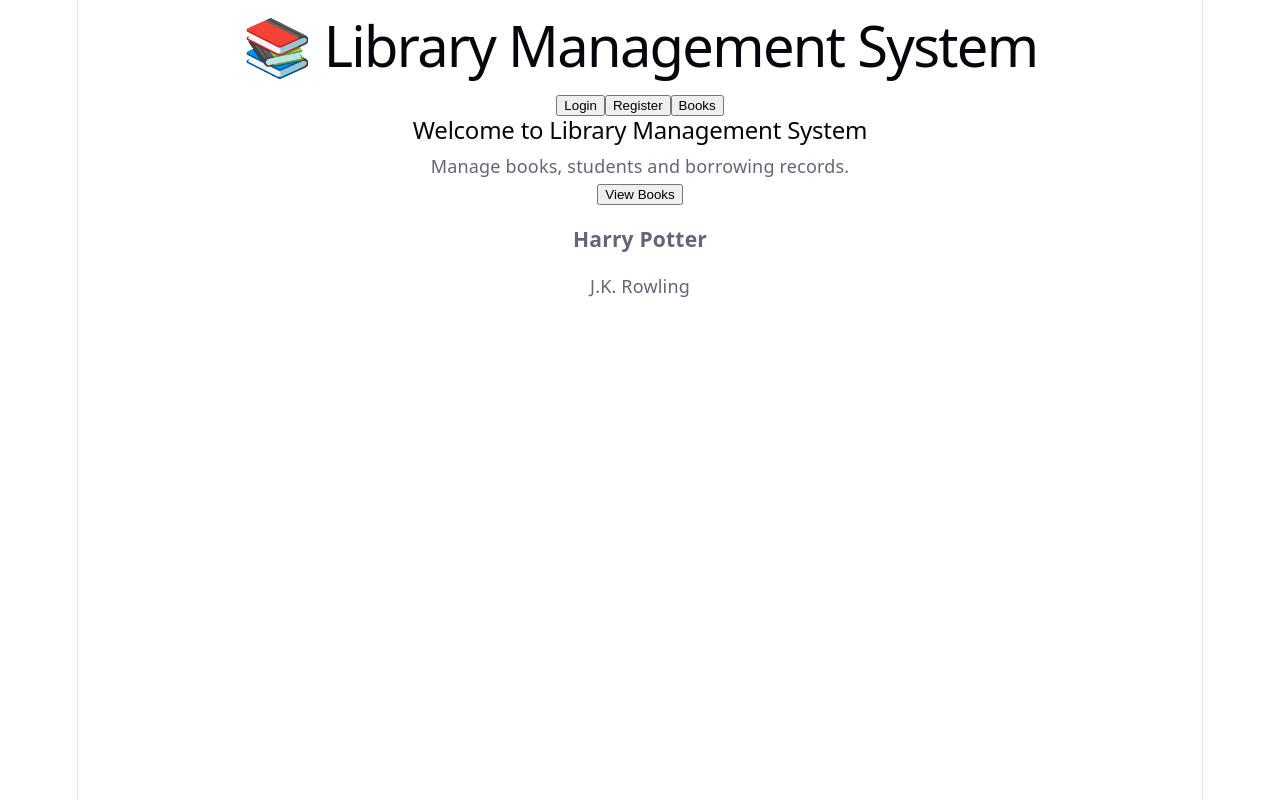
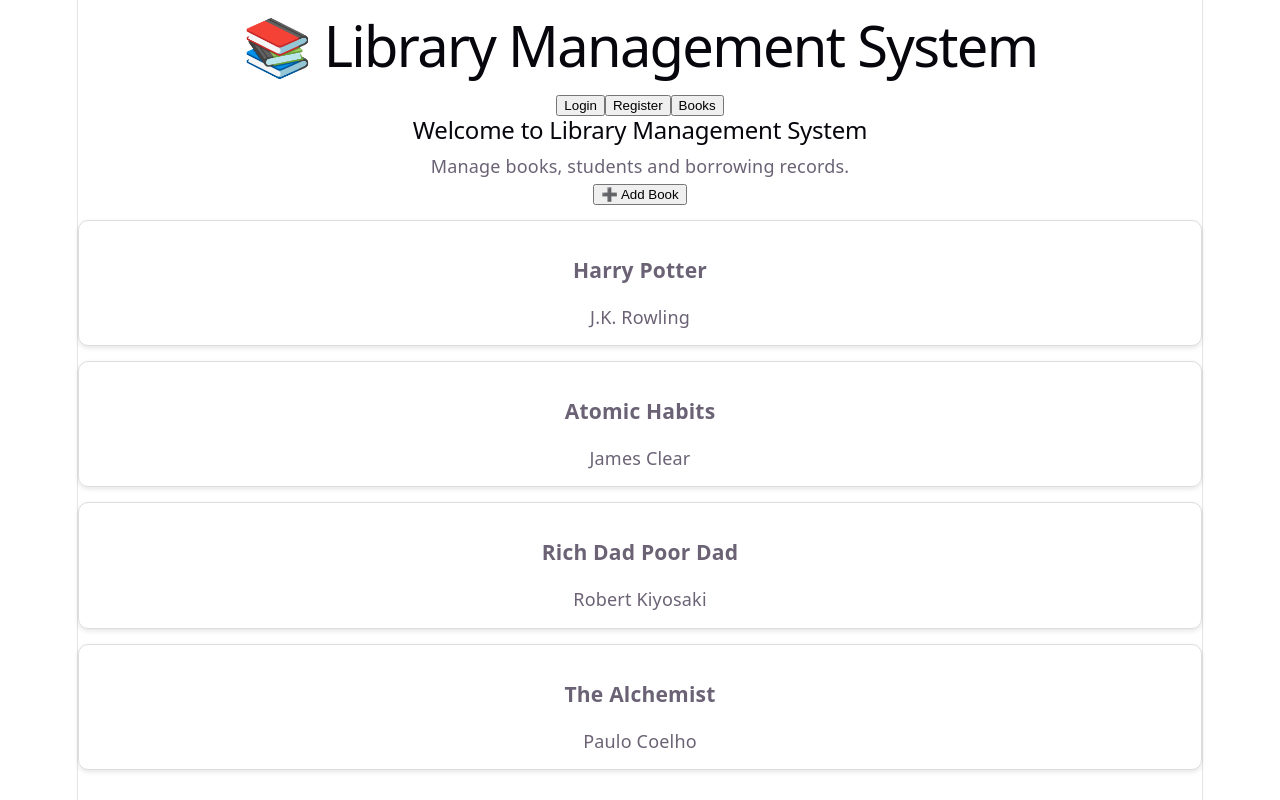
Before and after one commit to avanirawat30/library-management-frontend, a React (Vite) app: page / in a window 1280 px wide. Built offline with nearby package versions, Linux system fonts and the light colour scheme.

Commit message:
Day 12 React state, dynamic rendering and styling

```diff
--- a/src/App.css
+++ b/src/App.css
@@ -1,184 +1,15 @@
-.counter {
-  font-size: 16px;
-  padding: 5px 10px;
-  border-radius: 5px;
-  color: var(--accent);
-  background: var(--accent-bg);
-  border: 2px solid transparent;
-  transition: border-color 0.3s;
-  margin-bottom: 24px;
-
-  &:hover {
-    border-color: var(--accent-border);
-  }
-  &:focus-visible {
-    outline: 2px solid var(--accent);
-    outline-offset: 2px;
-  }
+.app {
+  max-width: 900px;
+  margin: auto;
+  padding: 20px;
 }
 
-.hero {
-  position: relative;
-
-  .base,
-  .framework,
-  .vite {
-    inset-inline: 0;
-    margin: 0 auto;
-  }
-
-  .base {
-    width: 170px;
-    position: relative;
-    z-index: 0;
-  }
-
-  .framework,
-  .vite {
-    position: absolute;
-  }
-
-  .framework {
-    z-index: 1;
-    top: 34px;
-    height: 28px;
-    transform: perspective(2000px) rotateZ(300deg) rotateX(44deg) rotateY(39deg)
-      scale(1.4);
-  }
-
-  .vite {
-    z-index: 0;
-    top: 107px;
-    height: 26px;
-    width: auto;
-    transform: perspective(2000px) rotateZ(300deg) rotateX(40deg) rotateY(39deg)
-      scale(0.8);
-  }
+.heading {
+  text-align: center;
 }
 
-#center {
-  display: flex;
-  flex-direction: column;
-  gap: 25px;
-  place-content: center;
-  place-items: center;
-  flex-grow: 1;
-
-  @media (max-width: 1024px) {
-    padding: 32px 20px 24px;
-    gap: 18px;
-  }
+.action-btn {
+  padding: 10px 20px;
+  margin: 15px 0;
+  cursor: pointer;
 }
-
-#next-steps {
-  display: flex;
-  border-top: 1px solid var(--border);
-  text-align: left;
-
-  & > div {
-    flex: 1 1 0;
-    padding: 32px;
-    @media (max-width: 1024px) {
-      padding: 24px 20px;
-    }
-  }
-
-  .icon {
-    margin-bottom: 16px;
-    width: 22px;
-    height: 22px;
-  }
-
-  @media (max-width: 1024px) {
-    flex-direction: column;
-    text-align: center;
-  }
-}
-
-#docs {
-  border-right: 1px solid var(--border);
-
-  @media (max-width: 1024px) {
-    border-right: none;
-    border-bottom: 1px solid var(--border);
-  }
-}
-
-#next-steps ul {
-  list-style: none;
-  padding: 0;
-  display: flex;
-  gap: 8px;
-  margin: 32px 0 0;
-
-  .logo {
-    height: 18px;
-  }
-
-  a {
-    color: var(--text-h);
-    font-size: 16px;
-    border-radius: 6px;
-    background: var(--social-bg);
-    display: flex;
-    padding: 6px 12px;
-    align-items: center;
-    gap: 8px;
-    text-decoration: none;
-    transition: box-shadow 0.3s;
-
-    &:hover {
-      box-shadow: var(--shadow);
-    }
-    .button-icon {
-      height: 18px;
-      width: 18px;
-    }
-  }
-
-  @media (max-width: 1024px) {
-    margin-top: 20px;
-    flex-wrap: wrap;
-    justify-content: center;
-
-    li {
-      flex: 1 1 calc(50% - 8px);
-    }
-
-    a {
-      width: 100%;
-      justify-content: center;
-      box-sizing: border-box;
-    }
-  }
-}
-
-#spacer {
-  height: 88px;
-  border-top: 1px solid var(--border);
-  @media (max-width: 1024px) {
-    height: 48px;
-  }
-}
-
-.ticks {
-  position: relative;
-  width: 100%;
-
-  &::before,
-  &::after {
-    content: '';
-    position: absolute;
-    top: -4.5px;
-    border: 5px solid transparent;
-  }
-
-  &::before {
-    left: 0;
-    border-left-color: var(--border);
-  }
-  &::after {
-    right: 0;
-    border-right-color: var(--border);
-  }
-}
--- a/src/App.jsx
+++ b/src/App.jsx
@@ -1,20 +1,57 @@
+import { useState } from "react";
 import Navbar from "./components/Navbar";
 import BookCard from "./components/BookCard";
 function App() {
+  const [books, setBooks] = useState([
+  {
+    title: "Harry Potter",
+    author: "J.K. Rowling"
+  },
+  {
+    title: "Atomic Habits",
+    author: "James Clear"
+  },
+  {
+    title: "Rich Dad Poor Dad",
+    author: "Robert Kiyosaki"
+  },
+  {
+  title: "The Alchemist",
+  author: "Paulo Coelho"
+}
+]);
+function addBook() {
+    setBooks([
+      ...books,
+      {
+        title: "Think and Grow Rich",
+        author: "Napoleon Hill"
+      }
+    ]);
+  }
   return (
-    <div>
+    <div className="app">
       <Navbar />
 
-      <h2>Welcome to Library Management System</h2>
-
+      <h2 className="heading">
+  Welcome to Library Management System
+</h2>
       <p>
         Manage books, students and borrowing records.
       </p>
-        <button>View Books</button>
-        <BookCard
-  title="Harry Potter"
-  author="J.K. Rowling"
-/>
+        <button
+  className="action-btn"
+  onClick={addBook}
+>
+   ➕  Add Book
+</button>
+        {books.map((book, index) => (
+  <BookCard
+    key={index}
+    title={book.title}
+    author={book.author}
+  />
+))}
     </div>
   );
 }
--- /dev/null
+++ b/src/components/BookCard.css
@@ -0,0 +1,7 @@
+.book-card {
+  border: 1px solid #ddd;
+  border-radius: 10px;
+  padding: 15px;
+  margin: 15px 0;
+  box-shadow: 0 2px 5px rgba(0,0,0,0.1);
+}
--- a/src/components/BookCard.jsx
+++ b/src/components/BookCard.jsx
@@ -1,6 +1,8 @@
+import "./BookCard.css";
+
 function BookCard(props) {
   return (
-    <div>
+    <div className="book-card">
       <h3>{props.title}</h3>
       <p>{props.author}</p>
     </div>
```
